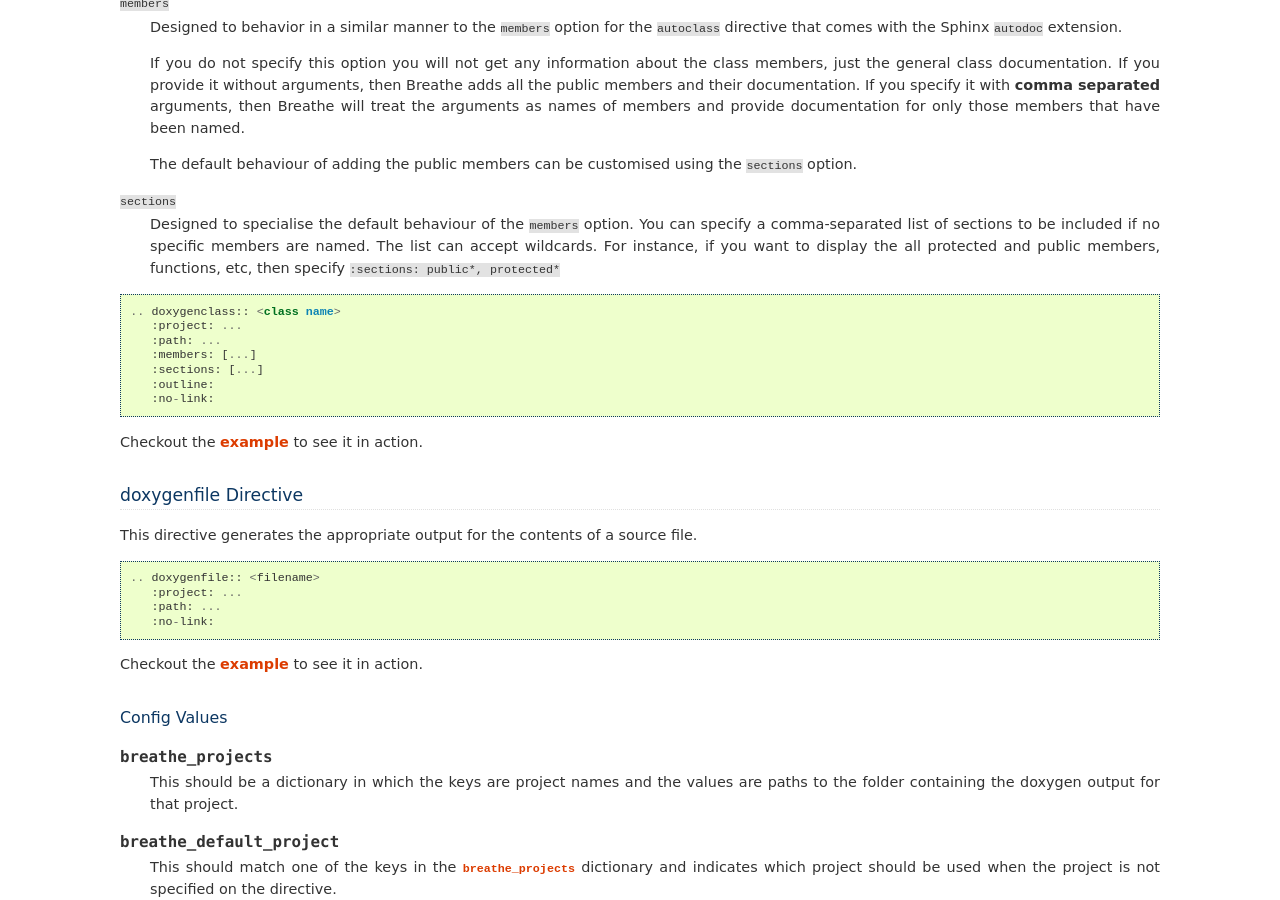
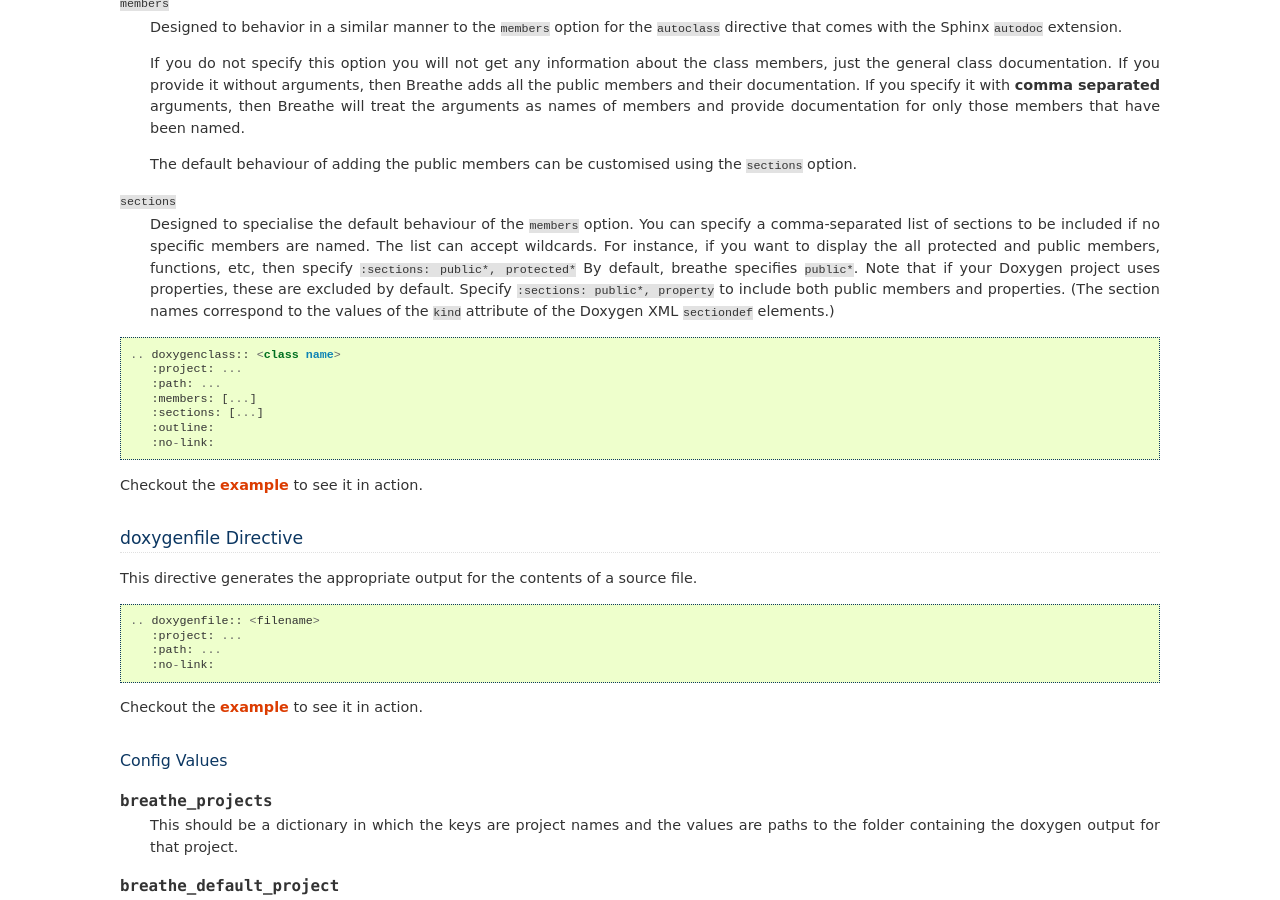
Before and after one commit to breathe-doc/breathe, a Sphinx documentation site: the page built from testsuite/source/directives.rst, in a window 1280 px wide and 900 px high, scrolled down 2341 px. Built offline with Sphinx 7.4.7, drawn with Linux system fonts in a browser that asks for light colours; pages that are not in the unit, such as notebooks, are missing from menus.

Commit message:
Clarified use of :sections: option in doxygenclass directive.
Found that properties were excluded by default.

```diff
--- a/testsuite/source/directives.rst
+++ b/testsuite/source/directives.rst
@@ -1,4 +1,3 @@
-
 Directives & Config Variables
 =============================
 
@@ -185,7 +184,11 @@ additonally ``members`` and ``sections`` option.
    can specify a comma-separated list of sections to be included if no specific
    members are named.  The list can accept wildcards.  For instance, if you want
    to display the all protected and public members, functions, etc, then specify
-   ``:sections: public*, protected*``
+   ``:sections: public*, protected*`` By default, breathe specifies ``public*``.
+   Note that if your Doxygen project uses properties, these are excluded by default.
+   Specify ``:sections: public*, property`` to include both public members and
+   properties. (The section names correspond to the values of the ``kind`` attribute
+   of the Doxygen XML ``sectiondef`` elements.)
 
 ::
 
```
